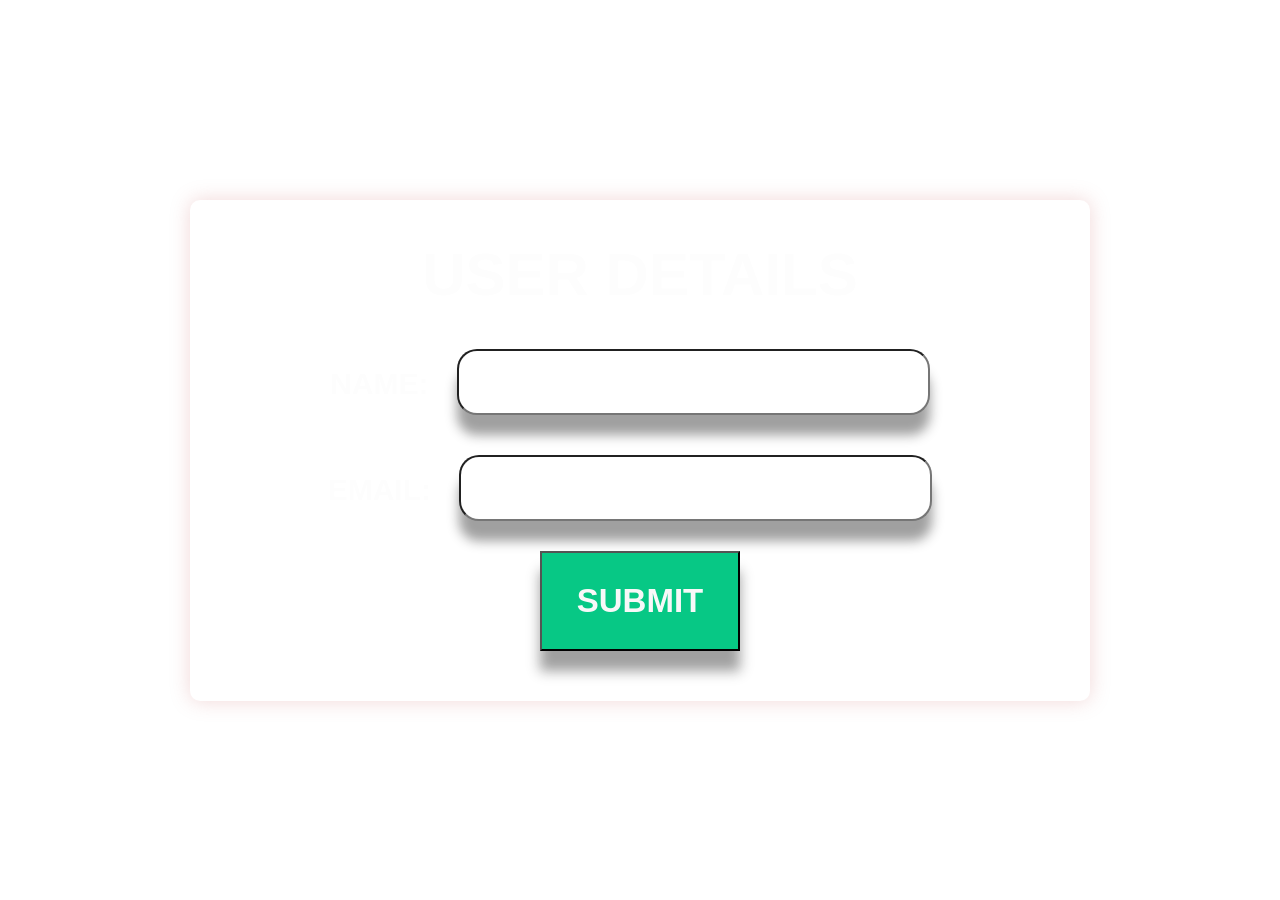
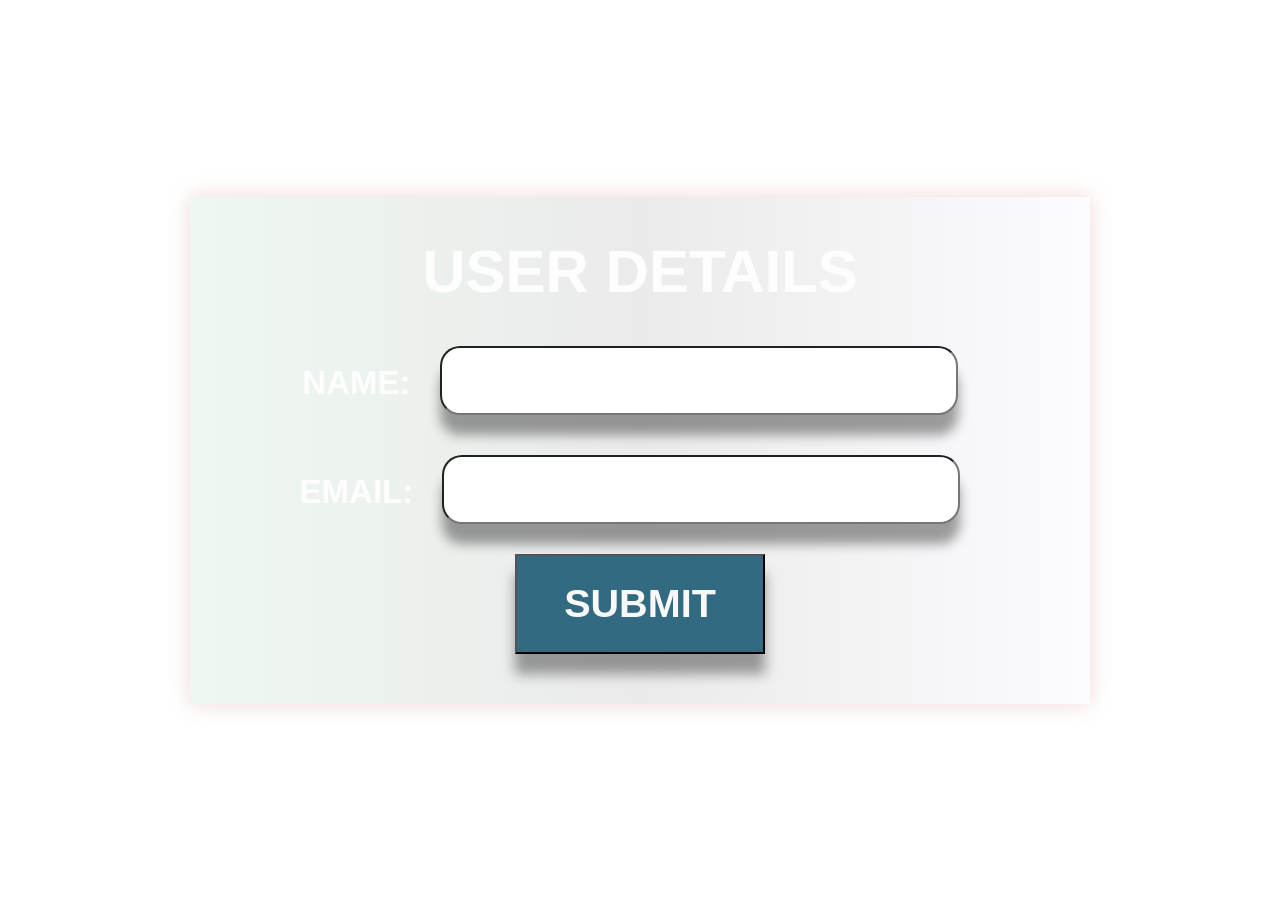

make designe changed

--- a/public/css/user.css
+++ b/public/css/user.css
@@ -50,8 +50,7 @@ h1{
   max-width: 900px;
   text-align: center;
   padding: 40px;
-  /* background: linear-gradient(to right, rgba(75, 173, 99, 0.4), rgba(34, 37, 34, 0.4), rgba(42, 45, 218, 0.5)); Gradient background with reduced opacity */
-  border-radius: 10px; 
+  background: linear-gradient(to right, rgba(75, 173, 99, 0.093), rgba(34, 37, 34, 0.093), rgba(42, 45, 218, 0.014));
   box-shadow: 0 0 20px rgb(207, 124, 124, 0.3); 
   font-size: 30px;
   color: #fdfdfd;
@@ -60,20 +59,20 @@ h1{
 .btn {
   margin: 10px;
   padding: 15px 30px;
-  font-size: 1.1em !important; 
+  font-size: 1.2em !important; 
   font-weight: bolder !important;
-  background-color:rgba(7, 200, 133)!important;
+  background-color:rgba(50, 106, 129)!important;
   color: rgb(248, 248, 248) !important;
   box-shadow: 0 20px 12px rgb(20, 20, 20, 0.404); 
   text-transform: uppercase;
   transition: transform 0.3s ease-out, box-shadow 0.3s ease-out; 
-  width: 200px;
+  width: 250px;
   height: 100px;
 }
 
 
 .btn:hover{
-  background: linear-gradient(30deg,rgba(7, 200, 133), rgb(234,239,232,255), rgba(15, 40, 95)) !important;
+  background: linear-gradient(30deg,rgba(50, 106, 129), rgb(27,112,148)) !important;
   color: rgb(248, 248, 248);
 }
 
@@ -86,6 +85,7 @@ h1{
   margin-top: 20px;
   text-align: center;
   flex: 1;
+  font-size: 1.1em;
   font-weight: bold;
   text-transform: uppercase;
 }
